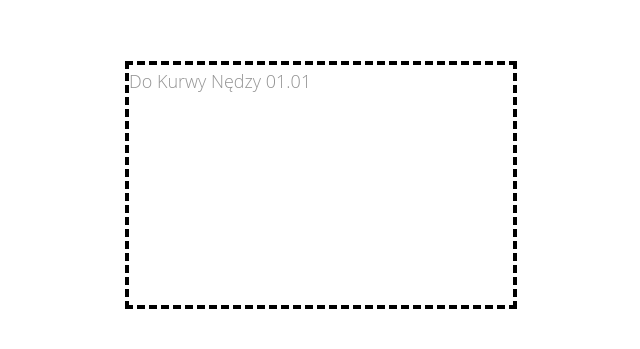
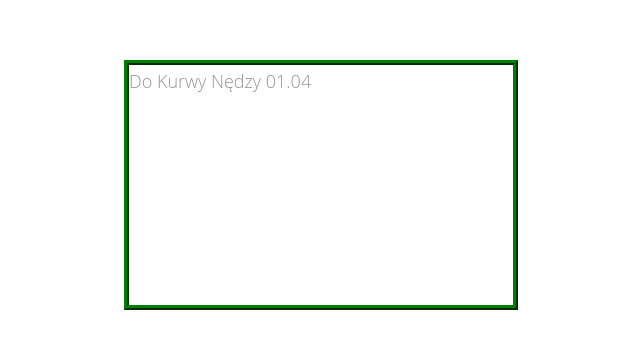
Before and after one commit to Bludge231/test01, a plain HTML site: page index.html in a window 1280 px wide. Shown: the part 215-564 px from the top of the page, without its empty margins (319-959 px from the left). Drawn offline with Linux system fonts and the light colour scheme.

Commit message:
Add files via upload

```diff
--- a/index.html
+++ b/index.html
@@ -24,7 +24,7 @@
 
 	<!-- Loader -->
 	<div class="penis">
-	Do Kurwy Nędzy 01.01
+	Do Kurwy Nędzy 01.04
 
 
 
--- a/style.css
+++ b/style.css
@@ -44,7 +44,7 @@ p {
     right: 0;
 
     margin: auto;
-	border: 4px dashed black;
+	border: 5px ridge green;
 	width: 30%;
 	height: 30%;
 	padding: center;
```
